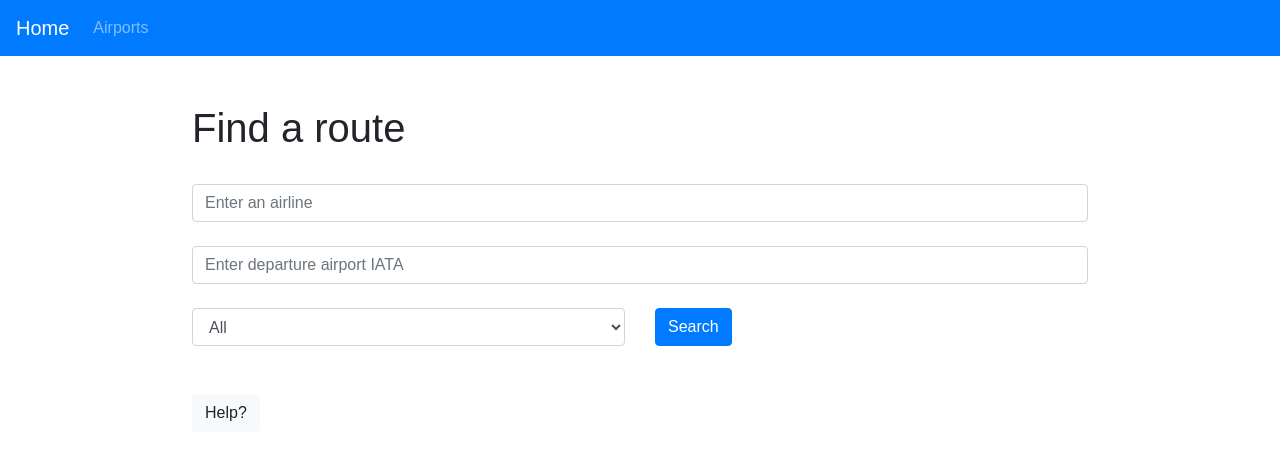
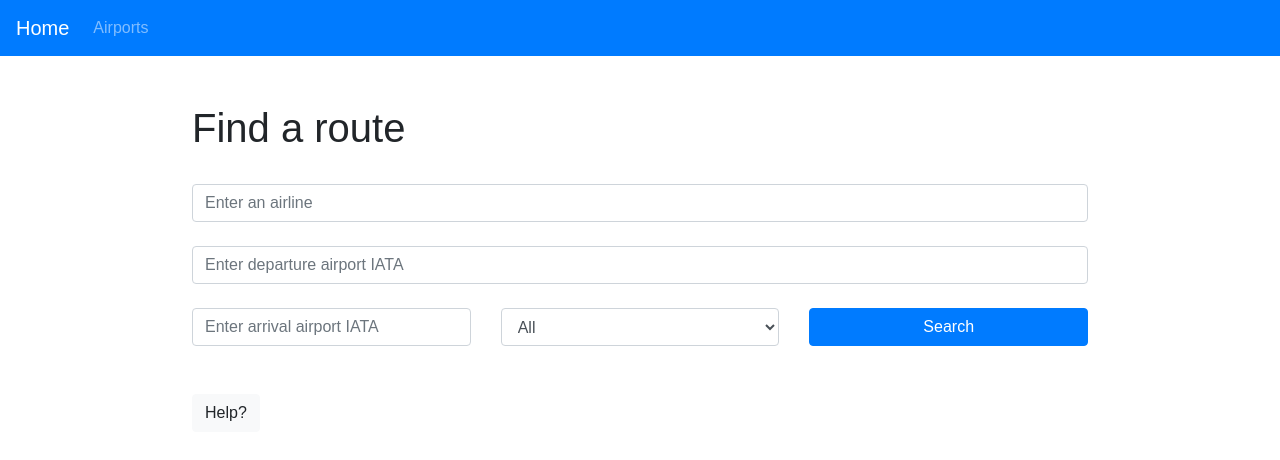
Before and after one commit to ameysunu/flight-tracker, a React (Create React App) app: page /routes in a window 1280 px wide. Shown: the top 460 px of the page. Built offline with nearby package versions, Linux system fonts and the light colour scheme; a web font is replaced by a local one.

Commit message:
arrival iata added

```diff
--- a/src/components/Routes.tsx
+++ b/src/components/Routes.tsx
@@ -19,19 +19,19 @@ const Routes: React.FC = () => {
   const handleClick = () => {
     history.push("/");
   };
-
+  const [airlinename, setAirlinename] = useState("");
+  const [airlineiata, setAirlineiata] = useState("");
+  const [arrivaliata, setArrivaliata] = useState("");
+  const [status, setStatus] = useState("");
   const selector = useSelector((state: RootState) => state);
   const dispatch = useDispatch();
-  const [airlinename, setAirlinename] = useState("");
-  const [airlineiata, setAirlineiata] = useState("");
-  const [status, setStatus] = useState("");
   const { done } = selector.routerepo;
 
-  const dep_iata = done?.dep_iata;
-  const arr_iata = done?.arr_iata;
+  const dep_iata = done?.dep_iata?.[0];
+  const arr_iata = done?.arr_iata?.[0];
   const onSubmit = (event: React.FormEvent<HTMLFormElement>) => {
     event.preventDefault();
-    dispatch(getRoutes(airlinename, airlineiata, status));
+    dispatch(getRoutes(airlinename, airlineiata, arrivaliata, status));
     console.log(dep_iata);
   };
 
@@ -85,6 +85,14 @@ const Routes: React.FC = () => {
               <Row>
                 <Col>
                   <Form.Control
+                    value={arrivaliata}
+                    onChange={(e) => setArrivaliata(e.target.value)}
+                    type="text"
+                    placeholder="Enter arrival airport IATA"
+                  />
+                </Col>
+                <Col>
+                  <Form.Control
                     as="select"
                     value={status}
                     onChange={(e) => setStatus(e.target.value)}
@@ -99,7 +107,7 @@ const Routes: React.FC = () => {
                   </Form.Control>
                 </Col>
                 <Col>
-                  <Button variant="primary" type="submit">
+                  <Button block variant="primary" type="submit">
                     {" "}
                     Search{" "}
                   </Button>
--- a/src/state/action-creators/index.ts
+++ b/src/state/action-creators/index.ts
@@ -221,7 +221,12 @@ export const getAirportData = (airport_name: string) => {
   };
 };
 
-export const getRoutes = (airline_name: string, dep_iata: string, flight_status: string) => {
+export const getRoutes = (
+  airline_name: string,
+  dep_iata: string,
+  arr_iata: string,
+  flight_status: string
+) => {
   return async (dispatch: Dispatch<GetRoutesAction>) => {
     dispatch({
       type: GetRoutes.GET_ROUTE,
@@ -233,8 +238,9 @@ export const getRoutes = (airline_name: string, dep_iata: string, flight_status:
         {
           params: {
             airline_name: airline_name,
+            arr_iata: arr_iata,
             dep_iata: dep_iata,
-            flight_status: flight_status
+            flight_status: flight_status,
           },
         }
       );
@@ -312,7 +318,7 @@ export const getRoutes = (airline_name: string, dep_iata: string, flight_status:
           arr_terminal: arrterminal,
           arr_scheduled: arrscheduled,
           arr_estimated: arrestimated,
-          arr_actual: arractual
+          arr_actual: arractual,
         },
       });
     } catch (err) {
--- a/src/state/action-types/index.ts
+++ b/src/state/action-types/index.ts
@@ -25,5 +25,5 @@ export enum GetAirportData {
 export enum GetRoutes {
   GET_ROUTE = "get_route",
   GET_ROUTE_SUCCESS = "get_route_success",
-  GET_ROUTE_ERROR= "get_route_error"
+  GET_ROUTE_ERROR = "get_route_error",
 }
```
